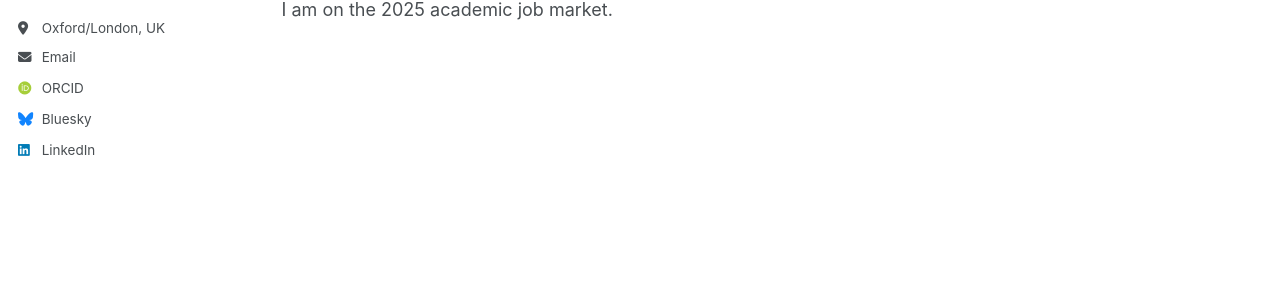
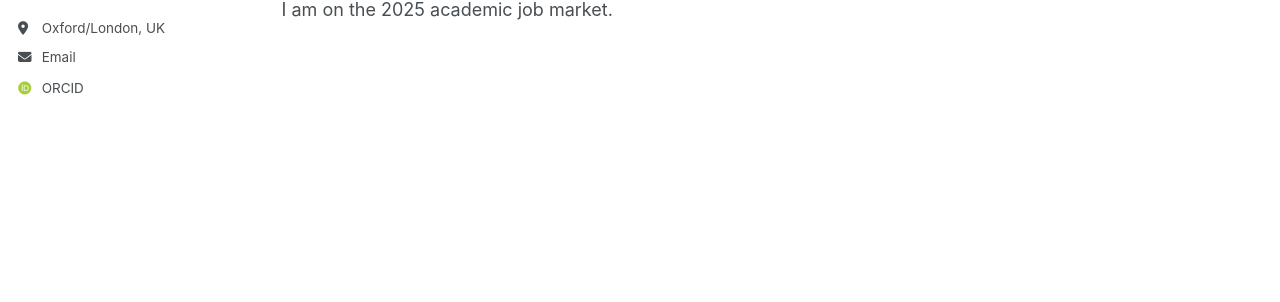
Before and after one commit to acalacino/anthonycalacino.github.io, a Jekyll site: the page built from _pages/about.md, in a window 1280 px wide. Shown: the part 408-710 px from the top of the page. Built offline with Jekyll 4.4.1, drawn with Linux system fonts in a browser that asks for light colours; some web fonts are replaced; a script that is not in the unit is left out.

Commit message:
Update _config.yml

```diff
--- a/_config.yml
+++ b/_config.yml
@@ -22,7 +22,7 @@ repository               : "academicpages/academicpages.github.io"
 #               Additional customization can be done by editing /_includes/author-profile.html
 author:
   # Biographic information
-  avatar           : "images/me.png"
+#  avatar           : "images/me.png"
   name             : "Anthony Calacino"
   pronouns         : "he/him"
   bio              : "Political Science PhD, currently Postdoc at University of Oxford, studying environment and climate politics."
@@ -35,8 +35,8 @@ author:
   orcid            : "http://orcid.org/yourorcidurl"
 
   # Social media
-  bluesky          : "acalacino" # Replace this with you Bluesky username
-  linkedin         : "anthony-calacino-ab2ba91b5"
+#  bluesky          : "acalacino" # Replace this with you Bluesky username
+#  linkedin         : "anthony-calacino-ab2ba91b5"
 
 # Publication Category - The following the list of publication categories and their headings
 publication_category:
```
